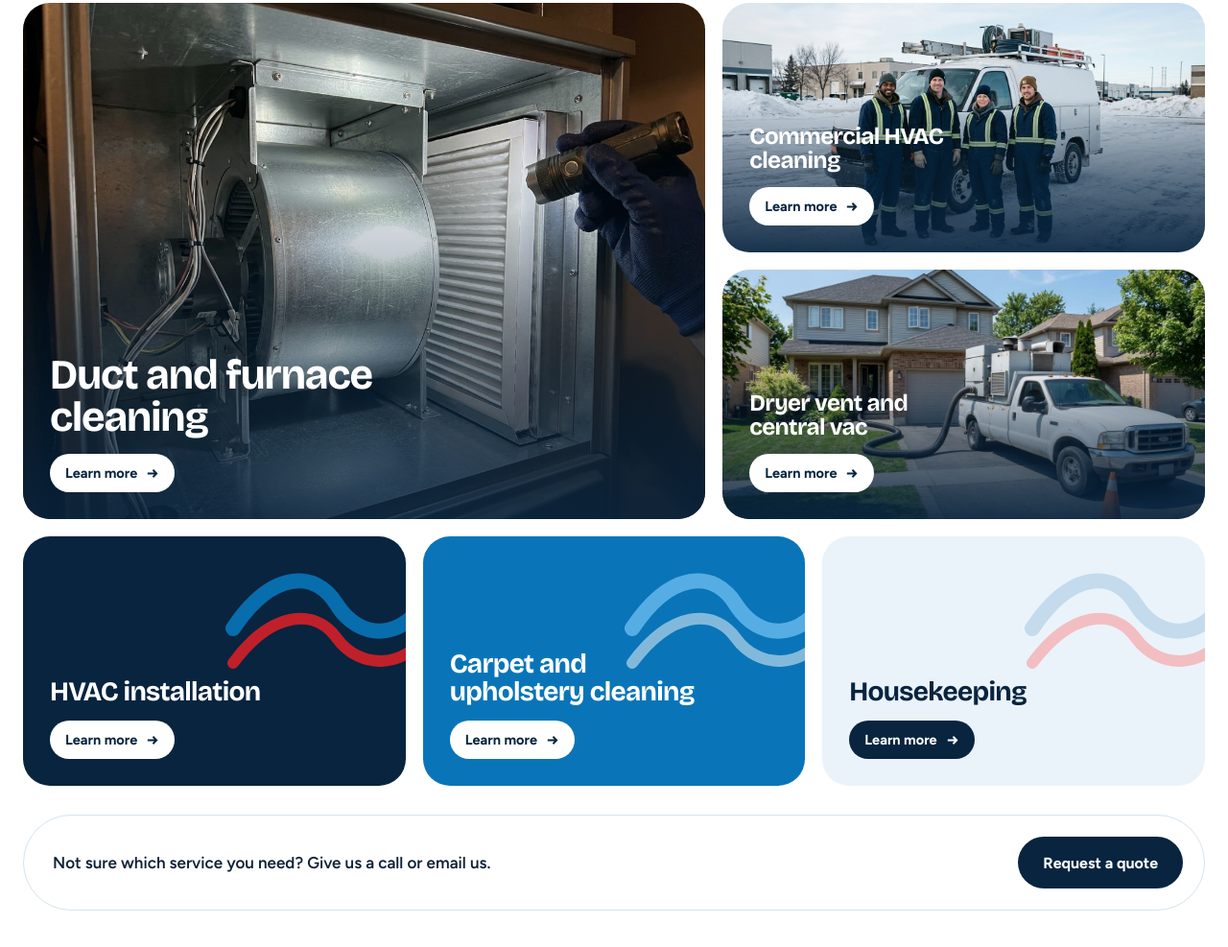
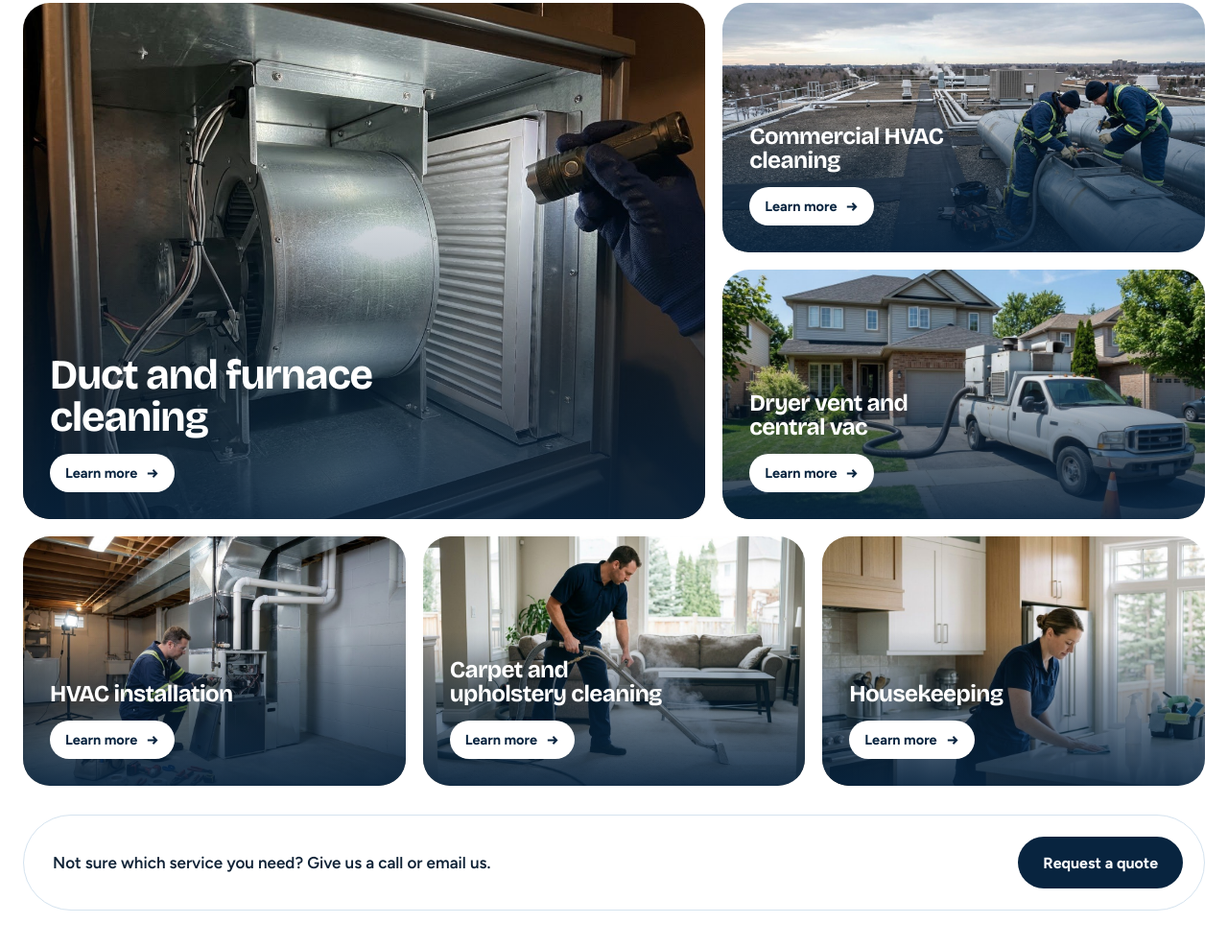
Before and after one commit to dallaswebagency/mepsairquality, a plain HTML site: page index.html in a window 1280 px wide. Shown: the part 1941-2928 px from the top of the page at 96% size. Drawn offline with nearby package versions, Linux system fonts and the light colour scheme.

Commit message:
Use new photos for Commercial HVAC, HVAC installation, carpet and housekeeping tiles

```diff
--- a/index.html
+++ b/index.html
@@ -136,10 +136,14 @@ h1,h2,h3{font-family:var(--display);margin:0;line-height:1.02;letter-spacing:-.0
 .t-a{grid-column:span 7;grid-row:span 2}
 .t-a h3{font-size:clamp(32px,3.4vw,50px)}
 .t-b{grid-column:span 5}
-.t-b h3,.t-c h3{font-size:clamp(22px,1.9vw,28px)}
-.t-b.photo::after,.t-c.photo::after{background:linear-gradient(0deg,rgba(8,36,63,.92) 0%,rgba(8,36,63,.45) 38%,rgba(8,36,63,0) 62%)}
+.t-b h3,.t-c h3,.t-d h3,.t-e h3,.t-f h3{font-size:clamp(22px,1.9vw,28px)}
+.t-b.photo::after,.t-c.photo::after,.t-d.photo::after,.t-e.photo::after,.t-f.photo::after{background:linear-gradient(0deg,rgba(8,36,63,.92) 0%,rgba(8,36,63,.45) 38%,rgba(8,36,63,0) 62%)}
 .t-c{grid-column:span 5}
 .t-d,.t-e,.t-f{grid-column:span 4}
+.t-d img{object-position:50% 40%}
+.t-e img{object-position:40% 35%}
+.t-f img{object-position:40% 30%}
+.t-b img{object-position:70% 50%}
 .plain{background:var(--ice);color:var(--navy)}
 .plain .more{background:var(--navy);color:#fff}
 .plain.navy{background:var(--navy);color:#fff}
@@ -383,7 +387,7 @@ h1,h2,h3{font-family:var(--display);margin:0;line-height:1.02;letter-spacing:-.0
         <span class="more">Learn more <svg viewBox="0 0 16 16" fill="none" stroke="currentColor" stroke-width="2"><path d="M3 8h10M9 4l4 4-4 4"/></svg></span>
       </a>
       <a class="tile photo t-b" href="https://www.mepsairquality.com/hvac">
-        <img src="images/crew-van-winter.jpg" alt="MEPS crew standing beside a service van in a commercial lot">
+        <img src="images/commercial-rooftop-ducts.jpg" alt="Technicians inspecting large rooftop ductwork on a commercial building">
         <h3>Commercial HVAC cleaning</h3>
         <span class="more">Learn more <svg viewBox="0 0 16 16" fill="none" stroke="currentColor" stroke-width="2"><path d="M3 8h10M9 4l4 4-4 4"/></svg></span>
       </a>
@@ -392,18 +396,18 @@ h1,h2,h3{font-family:var(--display);margin:0;line-height:1.02;letter-spacing:-.0
         <h3>Dryer vent and central vac</h3>
         <span class="more">Learn more <svg viewBox="0 0 16 16" fill="none" stroke="currentColor" stroke-width="2"><path d="M3 8h10M9 4l4 4-4 4"/></svg></span>
       </a>
-      <a class="tile plain navy t-d" href="https://www.mepsairquality.com/installations">
-        <svg class="flow" viewBox="0 0 220 120" aria-hidden="true"><path d="M10 70C50 10 95 8 118 45s70 40 95-10" stroke="#0975B8" stroke-width="16"/><path d="M10 106C50 52 95 48 118 80s70 34 95-6" stroke="#D42028" stroke-width="12"/></svg>
+      <a class="tile photo t-d" href="https://www.mepsairquality.com/installations">
+        <img src="images/furnace-installation.jpg" alt="Technician installing a new furnace in a basement">
         <h3>HVAC installation</h3>
         <span class="more">Learn more <svg viewBox="0 0 16 16" fill="none" stroke="currentColor" stroke-width="2"><path d="M3 8h10M9 4l4 4-4 4"/></svg></span>
       </a>
-      <a class="tile plain blue t-e" href="https://www.mepsairquality.com/carpet-upholstery-cleaning">
-        <svg class="flow" viewBox="0 0 220 120" aria-hidden="true"><path d="M10 70C50 10 95 8 118 45s70 40 95-10" stroke="#5FB4E8" stroke-width="16"/><path d="M10 106C50 52 95 48 118 80s70 34 95-6" stroke="#fff" stroke-width="12" opacity=".55"/></svg>
+      <a class="tile photo t-e" href="https://www.mepsairquality.com/carpet-upholstery-cleaning">
+        <img src="images/carpet-steam-cleaning.jpg" alt="Technician steam cleaning a living room carpet">
         <h3>Carpet and upholstery cleaning</h3>
         <span class="more">Learn more <svg viewBox="0 0 16 16" fill="none" stroke="currentColor" stroke-width="2"><path d="M3 8h10M9 4l4 4-4 4"/></svg></span>
       </a>
-      <a class="tile plain t-f" href="https://www.mepsairquality.com/housekeeping">
-        <svg class="flow" viewBox="0 0 220 120" aria-hidden="true"><path d="M10 70C50 10 95 8 118 45s70 40 95-10" stroke="#BFD9EC" stroke-width="16"/><path d="M10 106C50 52 95 48 118 80s70 34 95-6" stroke="#F3B9BC" stroke-width="12"/></svg>
+      <a class="tile photo t-f" href="https://www.mepsairquality.com/housekeeping">
+        <img src="images/housekeeping-kitchen.jpg" alt="Housekeeper wiping a kitchen island counter">
         <h3>Housekeeping</h3>
         <span class="more">Learn more <svg viewBox="0 0 16 16" fill="none" stroke="currentColor" stroke-width="2"><path d="M3 8h10M9 4l4 4-4 4"/></svg></span>
       </a>
```
Also changed, not shown: images/carpet-steam-cleaning.jpg (added), images/commercial-rooftop-ducts.jpg (added), images/crew-van-winter.jpg (deleted), images/furnace-installation.jpg (added), images/housekeeping-kitchen.jpg (added).
